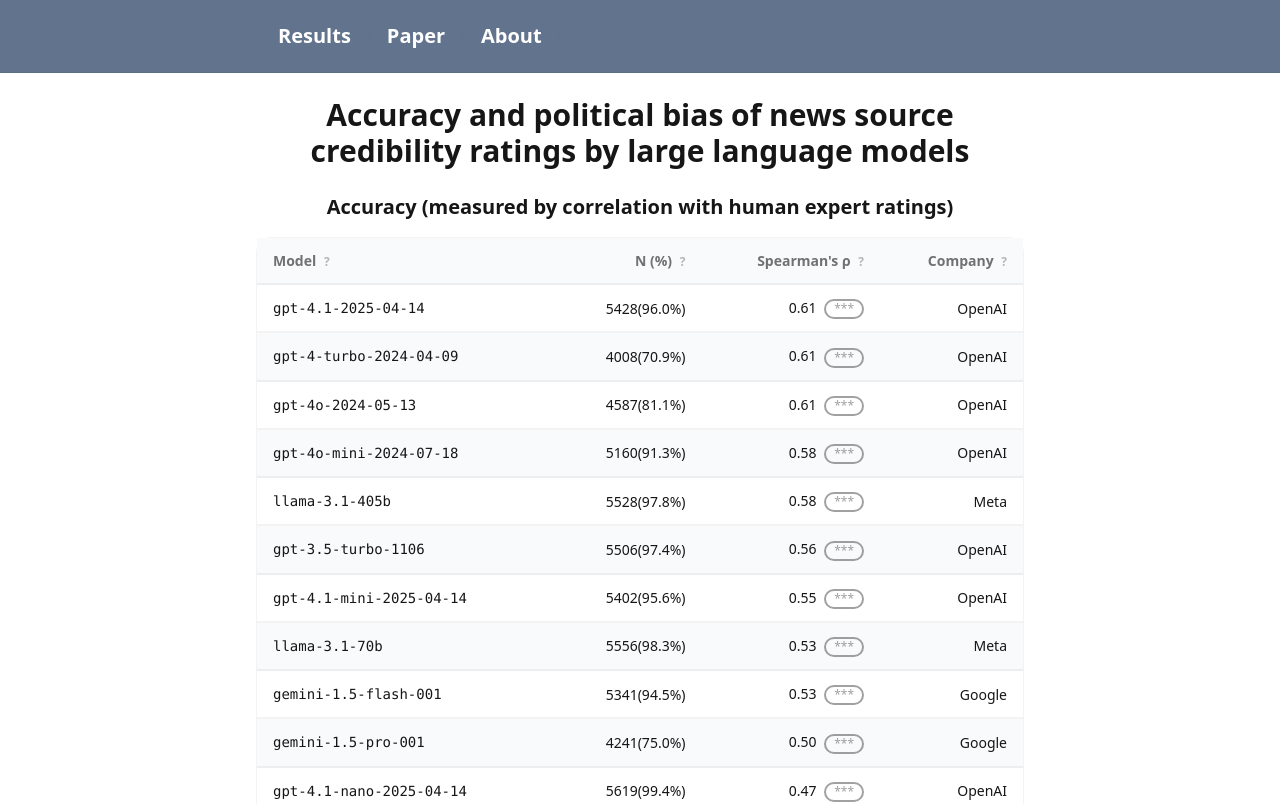
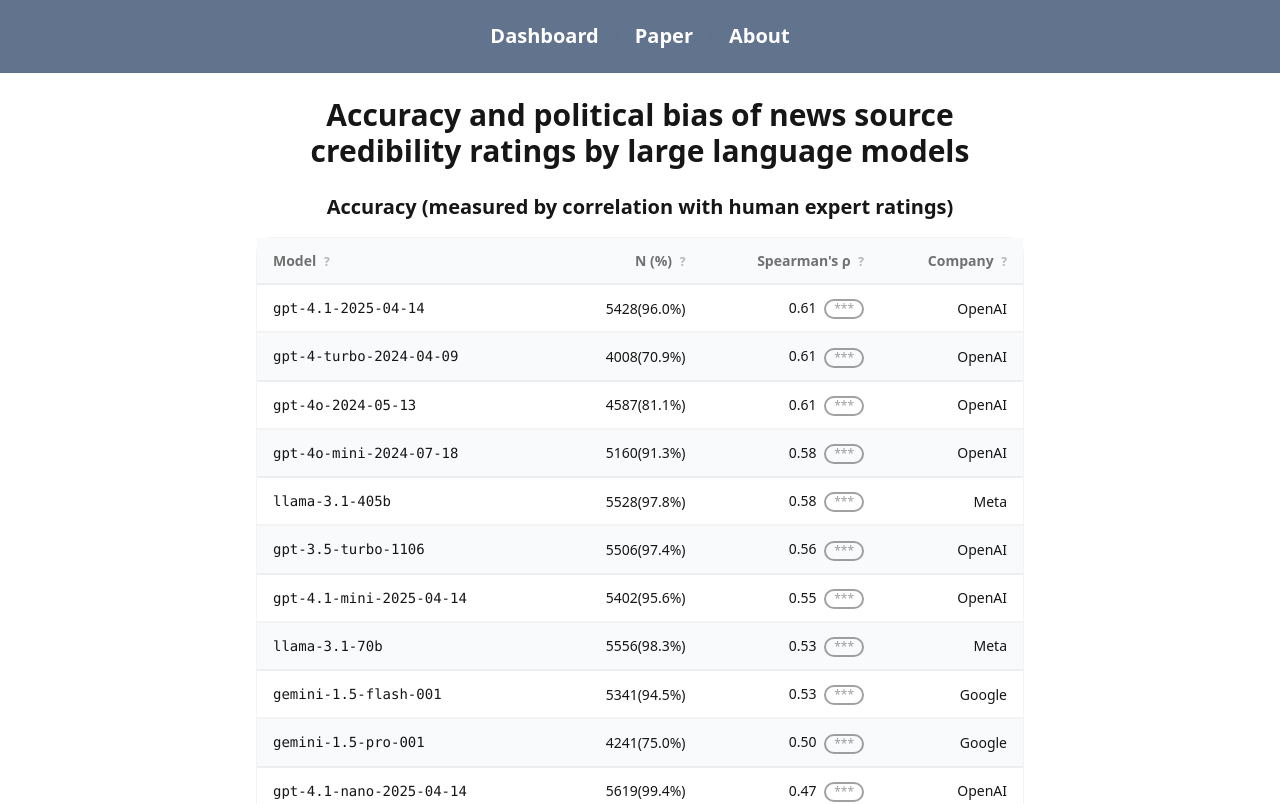
Before and after one commit to yang3kc/llm_domain_classification, a Vue app in the folder frontend/: page / in a window 1280 px wide. Shown: the top 804 px of the page. Built offline with nearby package versions, Linux system fonts and the light colour scheme.

Commit message:
🎨 style(navbar): center align menu items in the navigation bar

```diff
--- a/frontend/src/components/NavBar.vue
+++ b/frontend/src/components/NavBar.vue
@@ -1,9 +1,9 @@
 <template>
   <div class="navbar bg-neutral border-b border-base-content/5">
     <div class="container mx-auto">
-      <div class="flex-none">
+      <div class="flex-1 flex justify-center">
         <ul class="menu menu-horizontal px-1">
-          <li><router-link to="/" class="btn btn-neutral text-white text-xl">Results</router-link></li>
+          <li><router-link to="/" class="btn btn-neutral text-white text-xl">Dashboard</router-link></li>
           <li><router-link to="/paper-rating" class="btn btn-neutral text-white text-xl">Paper</router-link></li>
           <li><router-link to="/about" class="btn btn-neutral text-white text-xl">About</router-link></li>
         </ul>
```
